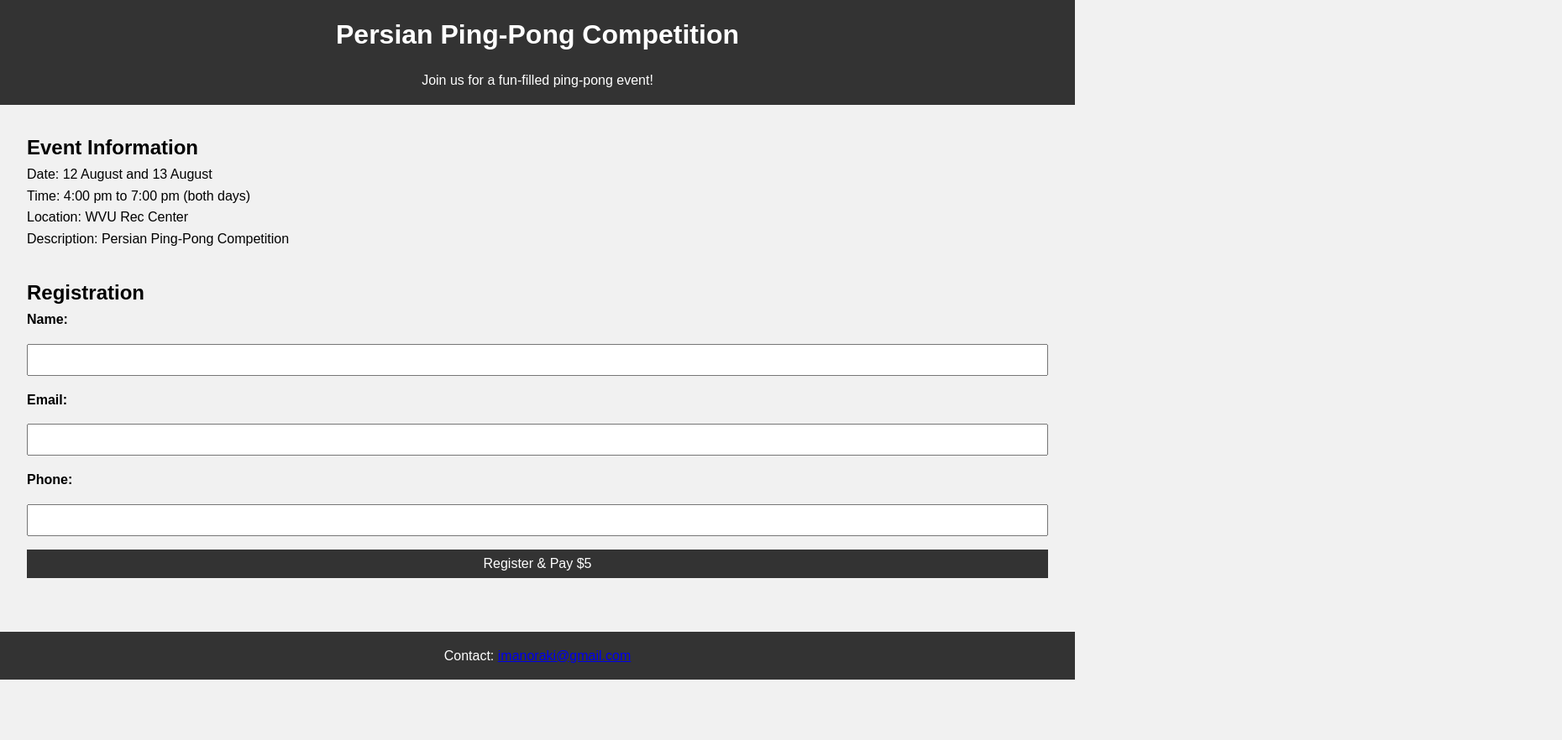
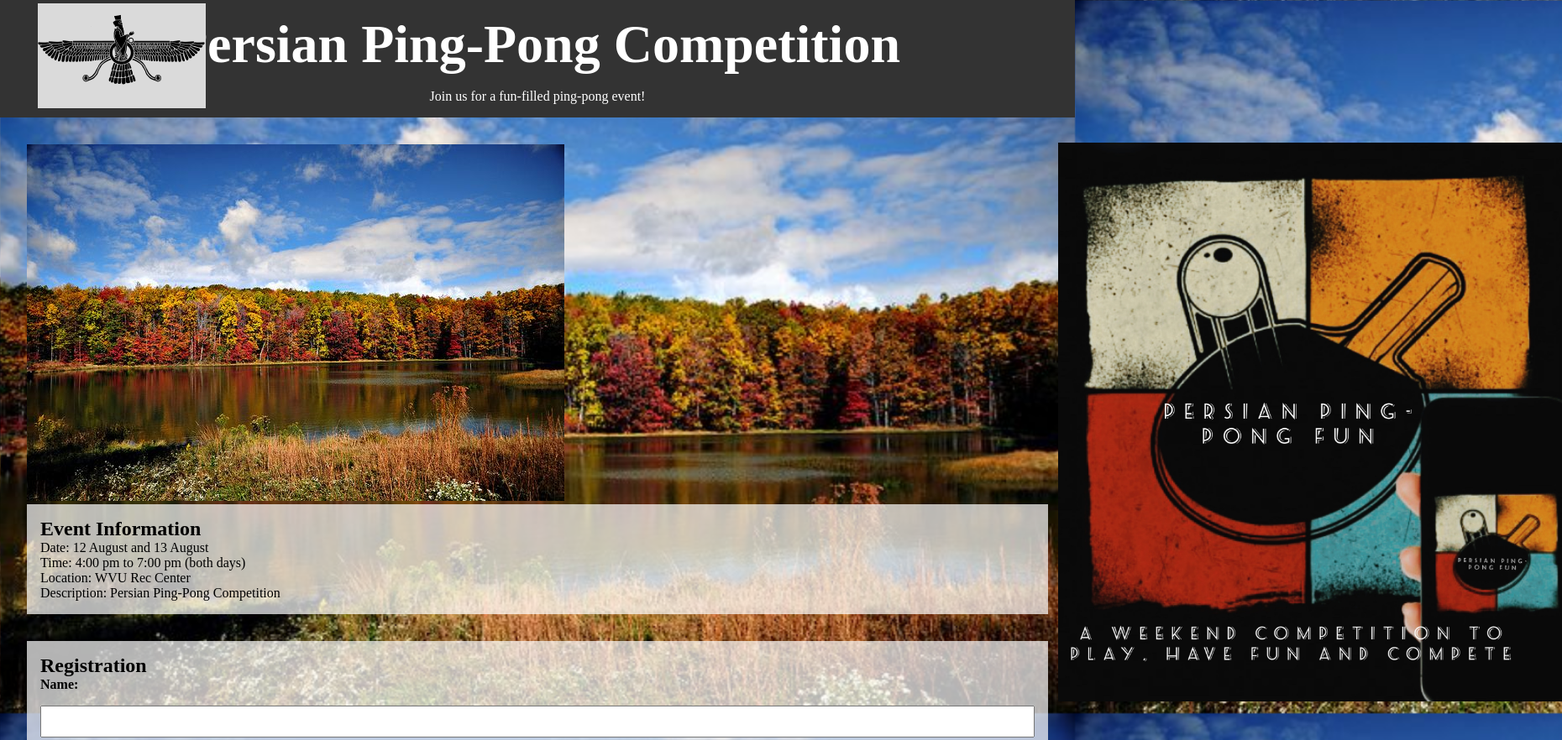
Before and after one commit to imanook/WVU-Persian-pingpong, a plain HTML site: page index.html in a window 1280 px wide. Shown: the top 882 px of the page at 84% size, 1860 px wide, since content can reach past the window. Before the commit the page ends 810 px from the top, so only its background shows below. Drawn offline with Linux system fonts and the light colour scheme.

Commit message:
Initial comit

```diff
--- a/index.html
+++ b/index.html
@@ -11,8 +11,13 @@
     <h1>Persian Ping-Pong Competition</h1>
     <p>Join us for a fun-filled ping-pong event!</p>
   </header>
+  <img src="images/picture-on-top.jpg" alt="Picture on Top" class="picture-on-top">
+
+  <img src="images/image4.jpg" alt="" class="custom-image">
+
 
   <main>
+    <img src="images/background-image.jpg" alt="" class="wvu-image">
     <section>
       <h2>Event Information</h2>
       <p>Date: 12 August and 13 August</p>
@@ -40,13 +45,39 @@
         <input type="hidden" name="return" value="thank-you.html">
         <input type="hidden" name="cancel_return" value="payment-failed.html">
 
-        <button type="submit">Register & Pay $5</button>
+        <button type="submit" class="register-button">Register & Pay $5</button>
       </form>
+    </section>
+
+    <!-- Zelle Payment Instructions -->
+    <section id="zellePaymentInstructions">
+      <h2>Alternative Payment Option</h2>
+      <p>If you don't have PayPal, you can still register as a conditional participant by sending $5 to the admin's Zelle account at (907) 799-9370.</p>
+      <p>Please enter your full name as the transaction memo when making the payment.</p>
     </section>
   </main>
 
   <footer>
     <p>Contact: <a href="mailto:imanoraki@gmail.com">imanoraki@gmail.com</a></p>
   </footer>
+
+  <script>
+    const registrationForm = document.getElementById("registrationForm");
+    const zellePaymentInstructions = document.getElementById("zellePaymentInstructions");
+
+    registrationForm.addEventListener("submit", function (event) {
+      event.preventDefault();
+      const formData = new FormData(event.target);
+      const paymentMethod = formData.get("paymentMethod");
+
+      if (paymentMethod === "paypal") {
+        // Process the form submission for PayPal payment
+        alert("Thank you for registering with PayPal!");
+      } else if (paymentMethod === "zelle") {
+        // Process the form submission for Zelle payment
+        alert("Thank you for registering with Zelle! Please send $5 to the admin's Zelle account at (907) 799-9370 with your full name as the transaction memo.");
+      }
+    });
+  </script>
 </body>
 </html>
--- a/styles.css
+++ b/styles.css
@@ -5,9 +5,11 @@ body, h1, h2, p, form {
 }
 
 body {
-  font-family: Arial, sans-serif;
-  line-height: 1.6;
-  background-color: #f1f1f1;
+  background-image: url('images/background-image.jpg');
+  background-repeat: no-repeat;
+  background-size: cover;
+  background-position: center;
+  background-attachment: fixed; /* Fix the background image in place */
 }
 
 header {
@@ -19,10 +21,40 @@ header {
 
 main {
   padding: 2rem;
+  position: relative; /* Add relative positioning for the Zelle payment instructions positioning */
+}
+
+/* Additional styling for the Event Information section */
+section {
+  margin-bottom: 2rem;
+  background-color: rgba(255, 255, 255, 0.7); /* Add a semi-transparent white background */
+  padding: 1rem; /* Add padding to create some space around the text */
+}
+
+/* Additional styling for the picture on top */
+img.picture-on-top {
+  position: absolute;
+  top: 4px; /* Adjust the top position as needed */
+  left: 45px; /* Adjust the left position as needed */
+  width: 200px; /* Set the width of the image, reduce from 800px */
+  height: 1200; /* Set the height to auto to maintain aspect ratio */
+  z-index: 3; /* Set a higher z-index to place the image on top */
+}
+
+/* Additional styling for the custom image */
+img.custom-image {
+  position: absolute;
+  top: 170px; /* Adjust the top position as needed */
+  left: 1260px; /* Adjust the left position as needed */
+  width: 600px; /* Adjust the width as needed */
+  height: auto; /* Set the height to auto to maintain aspect ratio */
+  display: block;
+  margin: 0 auto;
 }
 
 h1 {
   margin-bottom: 1rem;
+  font-size: 4rem; /* Increase the font size for the h1 element */
 }
 
 section {
@@ -50,6 +82,7 @@ button {
   color: #fff;
   cursor: pointer;
   border: none;
+  font-size: 1.2rem; /* Increase the font size for the button, adjust as needed */
 }
 
 footer {
@@ -58,3 +91,14 @@ footer {
   text-align: center;
   padding: 1rem;
 }
+
+/* Additional styling for the Zelle payment instructions */
+#zellePaymentInstructions {
+  display: none;
+  margin-top: 2rem;
+  font-size: 1.2rem; /* Increase the font size for the Zelle payment instructions, adjust as needed */
+}
+
+input[name="paymentMethod"]:checked ~ #zellePaymentInstructions {
+  display: block;
+}
```
Also changed, not shown: images/background-image.jpg (added), images/image2.jpg (added), images/image3.jpg (added), images/image4.JPG (added), images/image5.jpg (added), images/picture-on-top.jpg (added).
